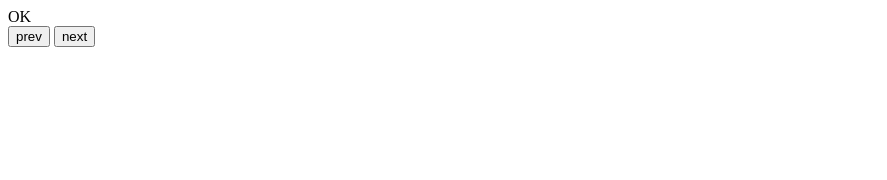
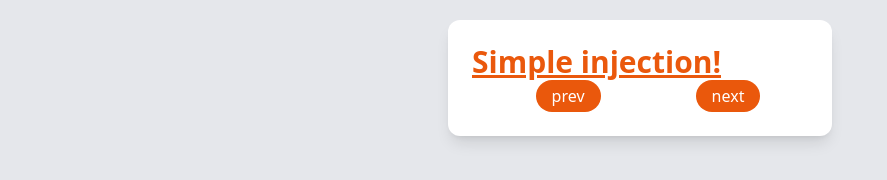
Before and after one commit to germainsip/injectjs, a plain HTML site: page index.html in a window 1280 px wide. Shown: the whole page, without its empty margins (0-887 px from the left). Drawn offline with nearby package versions, Linux system fonts and the light colour scheme.

Commit message:
ajout tailwind

```diff
--- a/commandes.html
+++ b/commandes.html
@@ -1,4 +1,4 @@
-<div class="btn-commandes">
-    <button id="prev">prev</button>
-    <button id="next" >next</button>
+<div class="btn-commandes flex justify-around">
+    <button class="bg-orange-600 py-1 px-4 rounded-full  text-white" id="prev">prev</button>
+    <button class="bg-orange-600 py-1 px-4 rounded-full  text-white" id="next" >next</button>
 </div>
--- a/index.html
+++ b/index.html
@@ -4,13 +4,22 @@
     <meta charset="UTF-8">
     <meta http-equiv="X-UA-Compatible" content="IE=edge">
     <meta name="viewport" content="width=device-width, initial-scale=1.0">
+    <script src="https://cdn.tailwindcss.com"></script>
     <script src="jquery-3.6.4.min.js"></script>
+    <link rel="stylesheet" href="style.css">
     <title>Document</title>
 </head>
-<body>
-    <div id="header"></div>
-    <div id="content"></div>
-    <div id="commandes"></div>
+<body class="bg-gray-200">
+    <div id="main" class="mt-5 p-6 max-w-sm mx-auto bg-white rounded-xl shadow-lg items-center space-x-4">
+        <div id="header">
+            <h1 class="text-3xl font-bold underline text-orange-600">
+                Simple injection!
+              </h1>
+        </div>
+        <div id="content"></div>
+        <div id="commandes"></div>
+    </div>
+
     <script src="index.js"></script>
 </body>
 </html>
--- a/index.js
+++ b/index.js
@@ -26,31 +26,6 @@ const addFct = () => {
     $('#next').click(suivant)
 }
 
-// var selector = $(".tabs-component");
-// var count = 0;
-// var waitForEl = function(selector, callback) {
-//     var selector = $(".tabs-component");
-//     // if(!count) {
-//     //     count=0;
-//     // }
-//     count++;
-//     console.log("count: " + count);
-//     if (selector.length) {
-//         callback();
-//         console.log("Yeah");
-//     } else {
-//         setTimeout(function() {
-//             waitForEl(selector, callback);
-//         }, 1000);
-//     }
-// };
-
-// waitForEl('#prev', function() {
-//     // work the magic
-//     console.log("Yeah2");
-//     addFct();
-
-// });
 
 
 var onReadyDomElement = (element, callback) => {
@@ -63,9 +38,9 @@ var onReadyDomElement = (element, callback) => {
     }
   };
   // example
-  onReadyDomElement('#header', function(e) {
-    e.html('OK');
-  });
+//   onReadyDomElement('#header', function(e) {
+//     e.html('OK');
+//   });
 
 
 const init = () => {
```
Also changed, not shown: style.css (added).
